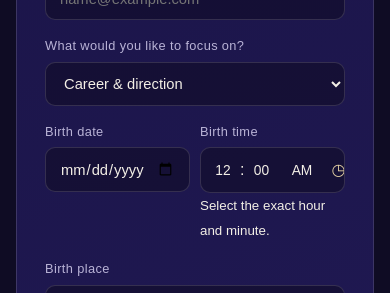
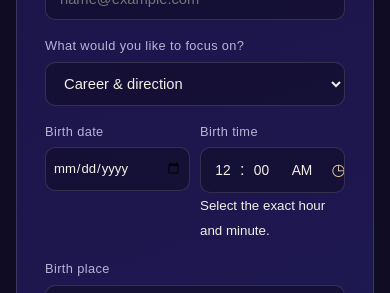
Before and after one commit to anuradha55/nakshatra-readings-gemini, a Next.js app: page / in a window 390 px wide. Shown: the part 4380-4673 px from the top of the page. Built offline with nearby package versions, Linux system fonts and the light colour scheme; no server answers; the database is empty.

Commit message:
Add explicit mobile birth date/time row class

```diff
--- a/components/BookingForm.tsx
+++ b/components/BookingForm.tsx
@@ -17,7 +17,6 @@ const RAZORPAY_KEY_ID = process.env.NEXT_PUBLIC_RAZORPAY_KEY_ID ?? "";
 
 type Booking = { name: string; phone: string; email: string; service: string; birthdetails: string; slotId: string };
 type PlaceSuggestion = { name: string; admin1?: string; country?: string; latitude: number; longitude: number; timezone?: string };
-
 type SelectedSlot = { id: string; astrologerName: string; startsAt: string; endsAt: string };
 
 export default function BookingForm({ language }: { language: Language }) {
@@ -112,7 +111,7 @@ export default function BookingForm({ language }: { language: Language }) {
     <div className="field"><label htmlFor="phone">{t.phone}</label><input name="phone" id="phone" type="tel" required /></div>
     <div className="field"><label htmlFor="email">{t.email}</label><input name="email" id="email" type="email" required autoComplete="email" placeholder="name@example.com" title="Please enter a valid email address, for example name@example.com" /></div>
     <div className="field"><label htmlFor="service">{t.focus}</label><select name="service" id="service" defaultValue="Career & direction"><option>{t.career}</option><option>{t.relationships}</option><option>{t.general}</option></select></div>
-    <div className="ai-two"><div className="field"><label htmlFor="booking-birth-date">{t.birthDate}</label><input name="birthDate" id="booking-birth-date" type="date" required /></div><div className="field"><label htmlFor="booking-birth-time">{t.birthTime}</label><input id="booking-birth-time" name="birthTime" type="time" value={birthTime} onChange={(e) => setBirthTime(e.target.value)} step="60" required style={{ width: "100%", height: "46px", minWidth: 0, boxSizing: "border-box" }} /><small className="field-hint">Select the exact hour and minute.</small></div></div>
+    <div className="ai-two booking-birth-row"><div className="field"><label htmlFor="booking-birth-date">{t.birthDate}</label><input name="birthDate" id="booking-birth-date" type="date" required /></div><div className="field"><label htmlFor="booking-birth-time">{t.birthTime}</label><input id="booking-birth-time" name="birthTime" type="time" value={birthTime} onChange={(e) => setBirthTime(e.target.value)} step="60" required style={{ width: "100%", height: "46px", minWidth: 0, boxSizing: "border-box" }} /><small className="field-hint">Select the exact hour and minute.</small></div></div>
     <div className="field place-field"><label htmlFor="booking-birth-place">{t.birthPlace}</label><div className="place-input-wrap"><input id="booking-birth-place" name="birthPlace" value={birthPlace} onChange={(e) => setBirthPlace(e.target.value)} onFocus={() => placeSuggestions.length && setShowPlaces(true)} placeholder={t.placePlaceholder} autoComplete="off" required />{placeLoading && <span className="place-loading">{t.searching}</span>}</div>{showPlaces && placeSuggestions.length > 0 && <div className="place-suggestions">{placeSuggestions.map((place, index) => <button type="button" className="place-option" key={`${place.name}-${place.latitude}-${index}`} onMouseDown={(event) => event.preventDefault()} onClick={() => selectPlace(place)}><strong>{place.name}</strong><span>{[place.admin1, place.country].filter(Boolean).join(", ")}</span></button>)}</div>}</div>
     <AvailabilityPicker selectedSlotId={selectedSlot?.id ?? ""} onSelect={setSelectedSlot} />
     <div className="price-line"><span>{t.sessionFee}</span><span className="amt">₹500</span></div>
```
